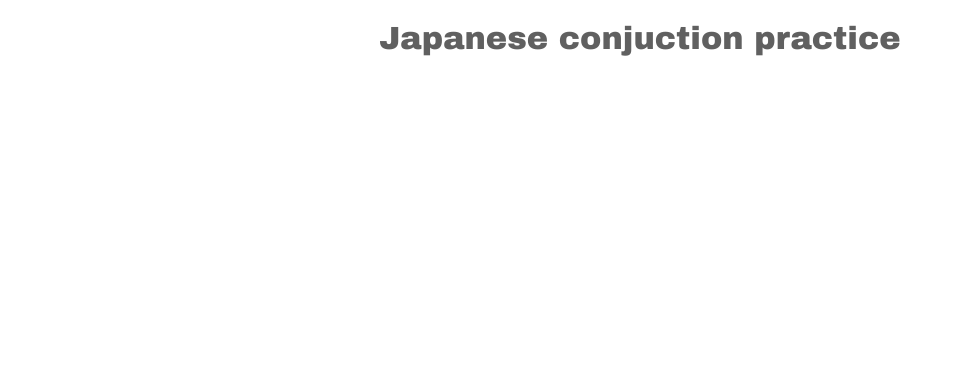
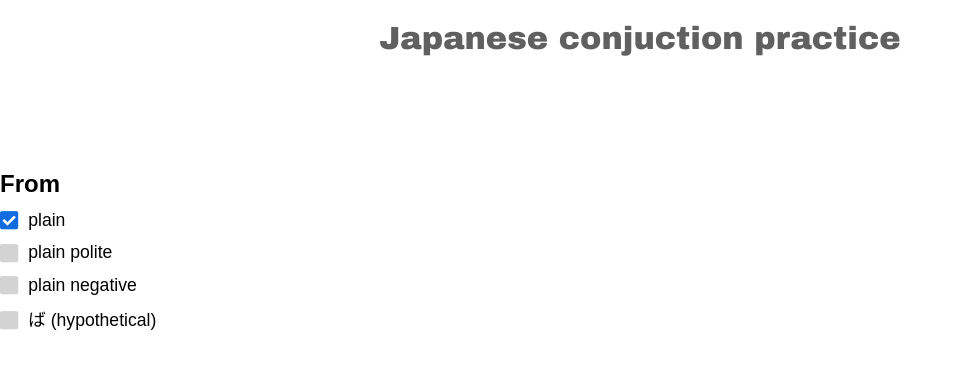
Before and after one commit to orhalimi/jpnlc-app, a React (Create React App) app: page / in a window 1280 px wide. Shown: the top 368 px of the page, without its empty margins (0-963 px from the left). Built offline with nearby package versions, Linux system fonts and the light colour scheme.

Commit message:
form component

```diff
--- a/src/components/App.jsx
+++ b/src/components/App.jsx
@@ -1,5 +1,6 @@
 import React, { Component } from 'react';
 import Header from './header/Header';
+import Content from './Content';
 
 import '../style/App.css';
 
@@ -9,6 +10,7 @@ class App extends Component {
       <div className="App">
         <div className="container">
           <Header />
+          <Content />
         </div>
       </div>
     );
--- /dev/null
+++ b/src/components/Content.jsx
@@ -0,0 +1,10 @@
+import React from 'react';
+import SelectConjuctionPage from './selectConjuctions/SelectConjuctionPage';
+
+const Content = () => (
+  <div className="content">
+    <SelectConjuctionPage />
+  </div>
+);
+
+export default Content;
--- /dev/null
+++ b/src/components/selectConjuctions/FormsSelection.jsx
@@ -0,0 +1,41 @@
+import React, { Component } from 'react';
+import '../../style/FormSelection.css';
+
+export default class FormSelection extends Component {
+  constructor(props) {
+    super(props);
+    this.createCheckbox = this.createCheckbox.bind(this);
+  }
+
+  createCheckbox() {
+    return this.props.forms.map((form) => {
+      const id = `${form.id}`;
+      const checkboxIcon = form.selected ?
+        <i className="fas fa-check-square form-checkbox" /> :
+        <i className="fas fa-square form-checkbox" />;
+      return (
+      // <label htmlFor={id} key={id}>
+        <div key={id} className="form-checkbox-container" onClick={() => this.props.onClick(id, this.props.section)}>
+          {checkboxIcon}
+          <span className="form-checkbox-name">{form.name}</span>
+        </div>
+      // </label>
+      );
+    });
+  }
+
+  render() {
+    const checkboxes = this.createCheckbox();
+    const section = this.props.section.charAt(0).toUpperCase() + this.props.section.substr(1);
+    return (
+      <div className="form-selection-container">
+        <div className="form-selection-title">
+          <h2>{section}</h2>
+        </div>
+        <div className="form-selection-checkboxes">
+          {checkboxes}
+        </div>
+      </div>
+    );
+  }
+}
--- /dev/null
+++ b/src/components/selectConjuctions/SelectConjuctionPage.jsx
@@ -0,0 +1,62 @@
+import React, { Component } from 'react';
+import FormSelection from './FormsSelection';
+
+export default class SelectConjuctionPage extends Component {
+  constructor(props) {
+    super(props);
+    this.onCheckboxClick = this.onCheckboxClick.bind(this);
+    this.state = {
+      sections: {
+        from: {
+          name: 'from',
+          forms: [
+            {
+              name: 'plain',
+              id: 'plain',
+              selected: true,
+            },
+            {
+              name: 'plain polite',
+              id: 'polite affirmative',
+            },
+            {
+              name: 'plain negative',
+              id: 'plain negative',
+            },
+            {
+              name: 'ば (hypothetical)',
+              id: 'hypothetical',
+            },
+          ],
+        },
+      },
+    };
+  }
+
+  onCheckboxClick(id, sectionName) {
+    const sections = JSON.parse(JSON.stringify(this.state.sections));
+    sections[sectionName].forms.forEach((form) => {
+      if (form.id === id) {
+        form.selected = !form.selected;
+      }
+    });
+    this.setState({ sections });
+  }
+
+  render() {
+    const formContainers = Object.keys(this.state.sections).map(section => (
+      <FormSelection
+        key={this.state.sections[section].name}
+        section={this.state.sections[section].name}
+        forms={this.state.sections[section].forms}
+        onClick={this.onCheckboxClick}
+      />
+    ));
+
+    return (
+      <div className="select-conjuction">
+        {formContainers}
+      </div>
+    );
+  }
+}
--- a/src/style/App.css
+++ b/src/style/App.css
@@ -1,9 +1,13 @@
 .container {
   display: grid;
-  grid-template: repeat(4,1fr)/ 200px auto 100px;
+  grid-template: 150px auto 100px/repeat(4,1fr);
   grid-template-areas:
   "h h h h"
-  ". . . ."
-  ". . . ."
+  "c c c c"
+  "c c c c"
   ". . . ."
 }
+
+.content {
+  grid-area: c;
+}
--- /dev/null
+++ b/src/style/FormSelection.css
@@ -0,0 +1,36 @@
+.form-selection-container{
+  display: grid;
+  grid-template: 50px auto / 1fr;
+  justify-content: start;
+}
+
+.form-selection-checkboxes{
+  display: grid;
+  grid-template: 1fr / 1fr;
+  justify-content: start;
+}
+
+.form-checkbox-container {
+  padding-top: 8px;
+  cursor: pointer;
+}
+
+.form-checkbox{
+  padding-right: 10px;
+  font-size: 1.3em;
+  vertical-align: middle;
+}
+
+.fa-square{
+  color: lightgray;
+}
+.fa-check-square{
+  color: rgb(18, 107, 223);
+}
+.form-checkbox-name{
+  font-size: 1.1em;
+  display: inline-flex;
+  align-items: center;
+  min-height: 1.4em;
+  user-select: none;
+}
```
Also changed, not shown: src/components/conjuctionFormsSelection.jsx (deleted).
